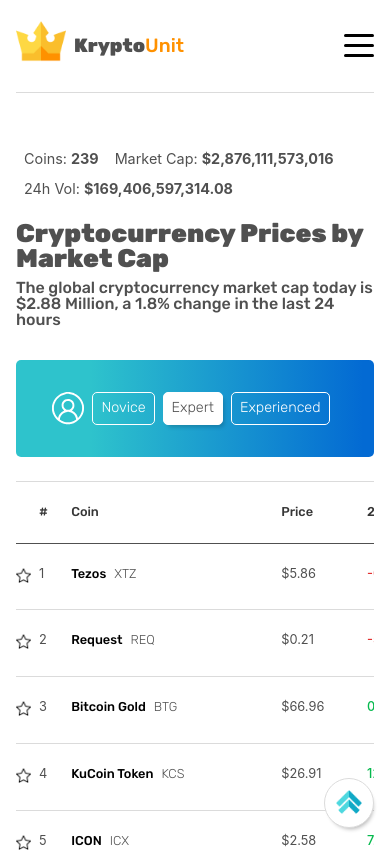
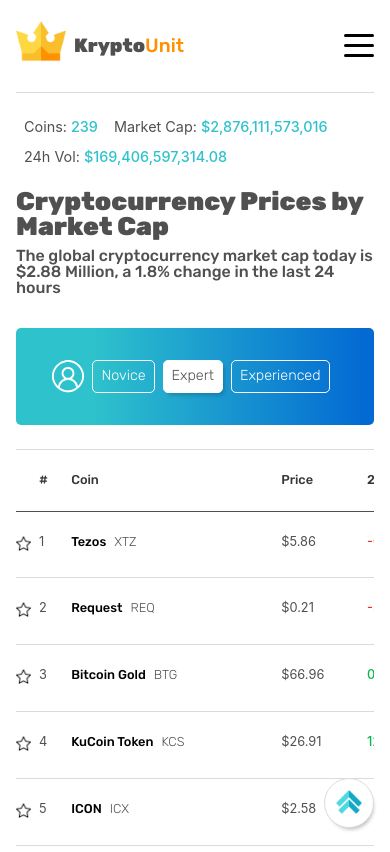
Before and after one commit to regola-Tacens/krypto-unit, a React (Create React App) app: page / in a window 390 px wide. Shown: the top 852 px of the page. Built offline with nearby package versions, Linux system fonts and the light colour scheme.

Commit message:
folder structural changes

```diff
--- a/src/Home/index.scss
+++ b/src/Home/index.scss
@@ -113,7 +113,8 @@
     margin:0.5rem;
   }
   &__item span {
-    font-weight: 700;
+    font-weight: 500;
+    color: vars.$lightBlue;
   }
 }
 
@@ -121,7 +122,7 @@
 @media screen and (max-width:450px) {
 .home{
   margin: 0 auto;
-  margin-top:8rem;
+  margin-top:6rem;
   padding:0rem;
 }
 .level{
```
